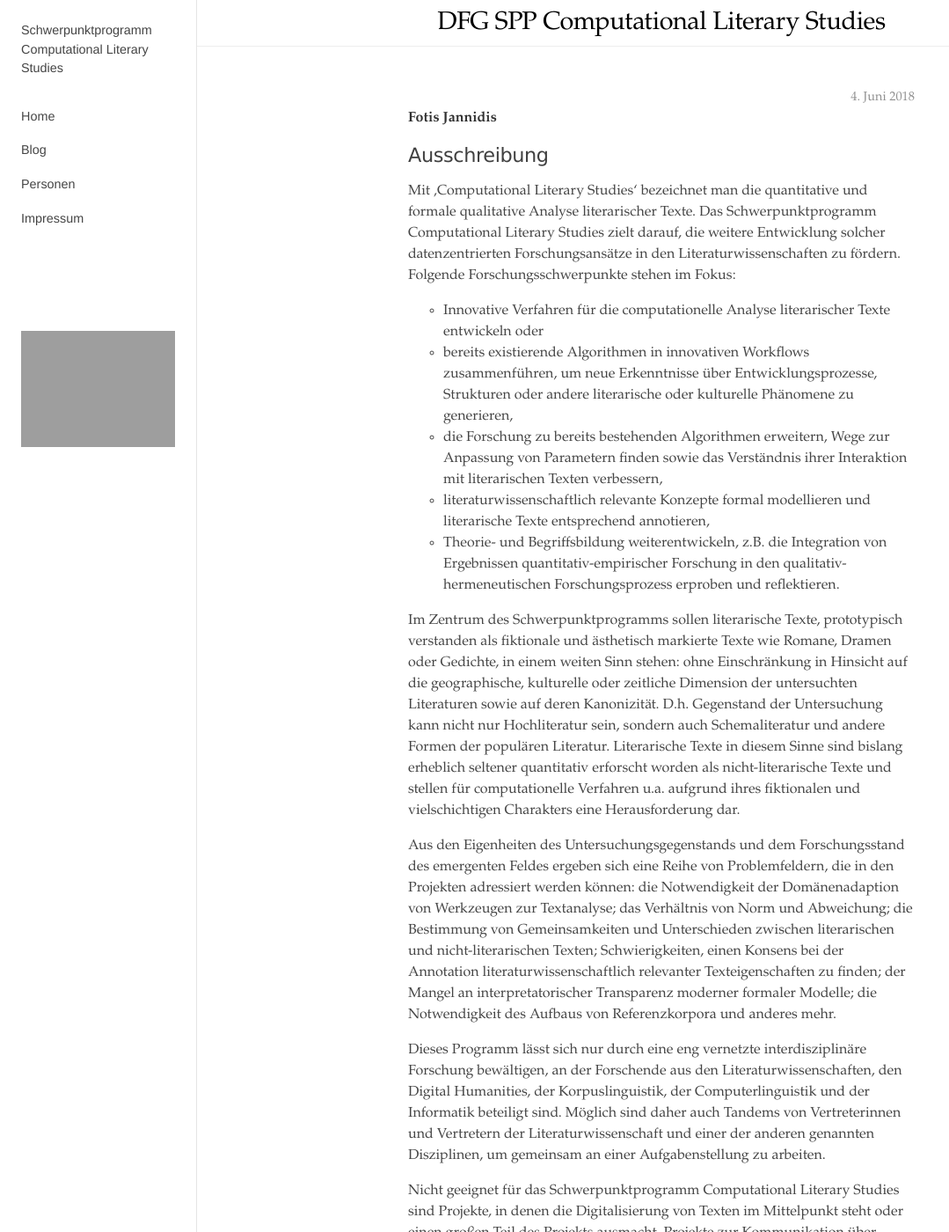
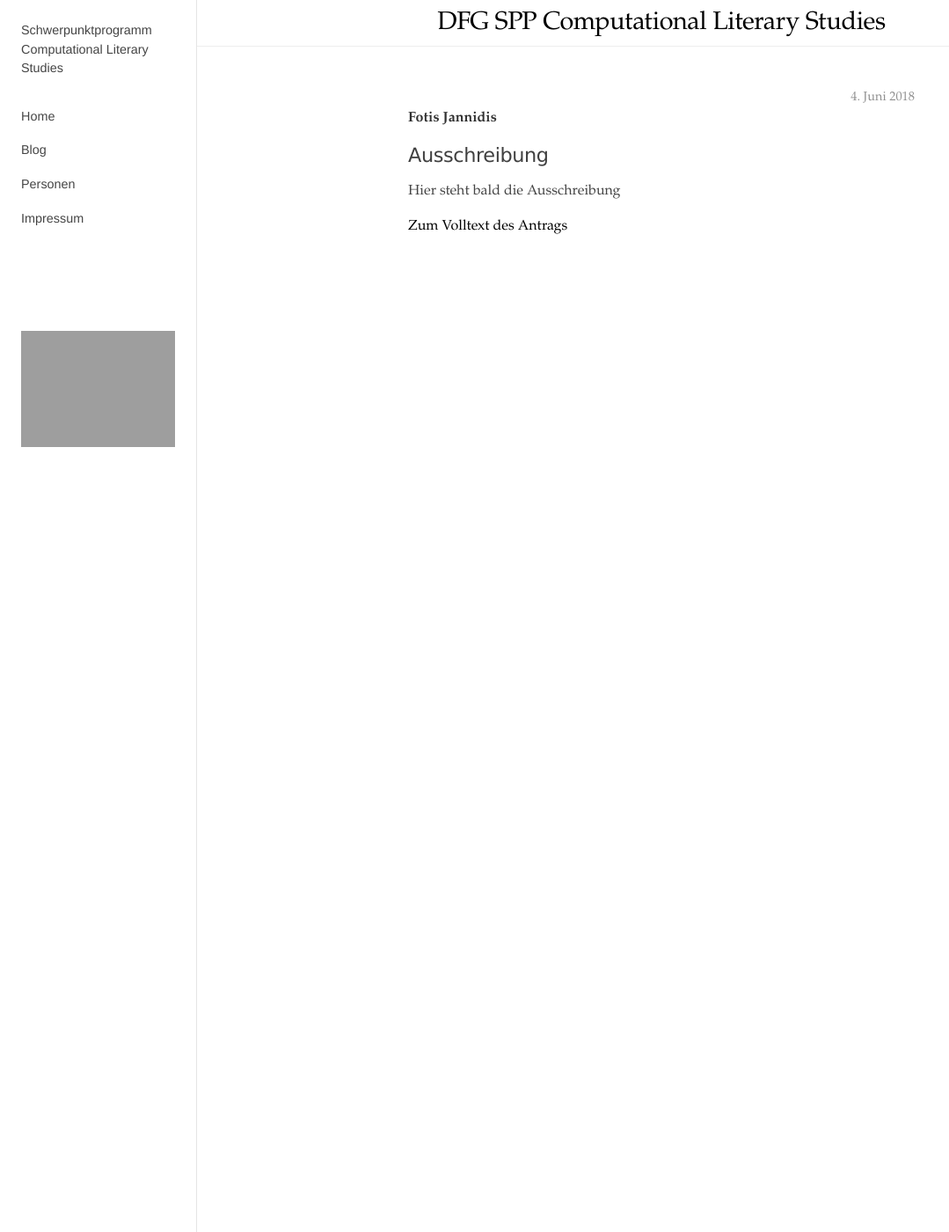
Before and after one commit to EveGayer/dfg-spp-cls.github.io, a Jekyll site: the page built from _posts/2018-06-04-ausschreibung.md, in a window 1280 px wide and 1400 px high. Shown: the whole window at 88% size, without its empty margins (0-1079 px from the left). Built offline with Jekyll 4.4.1, drawn with Linux system fonts in a browser that asks for light colours; some of the changed text lies outside the part shown.

Commit message:
removed announcement

```diff
--- a/_posts/2018-06-04-ausschreibung.md
+++ b/_posts/2018-06-04-ausschreibung.md
@@ -9,20 +9,6 @@
 ---
 
 
-Mit ‚Computational Literary Studies‘ bezeichnet man die quantitative und formale qualitative Analyse literarischer Texte. Das Schwerpunktprogramm Computational Literary Studies zielt darauf, die weitere Entwicklung solcher datenzentrierten Forschungsansätze in den Literaturwissenschaften zu fördern. Folgende Forschungsschwerpunkte stehen im Fokus:
-
-- Innovative Verfahren für die computationelle Analyse literarischer Texte entwickeln oder
-- bereits existierende Algorithmen in innovativen Workflows zusammenführen, um neue Erkenntnisse über Entwicklungsprozesse, Strukturen oder andere literarische oder kulturelle Phänomene zu generieren,
-- die Forschung zu bereits bestehenden Algorithmen erweitern, Wege zur Anpassung von Parametern finden sowie das Verständnis ihrer Interaktion mit literarischen Texten verbessern,
-- literaturwissenschaftlich relevante Konzepte formal modellieren und literarische Texte entsprechend annotieren,
-- Theorie- und Begriffsbildung weiterentwickeln, z.B. die Integration von Ergebnissen quantitativ-empirischer Forschung in den qualitativ-hermeneutischen Forschungsprozess erproben und reflektieren.
-
-Im Zentrum des Schwerpunktprogramms sollen literarische Texte, prototypisch verstanden als fiktionale und ästhetisch markierte Texte wie Romane, Dramen oder Gedichte, in einem weiten Sinn stehen: ohne Einschränkung in Hinsicht auf die geographische, kulturelle oder zeitliche Dimension der untersuchten Literaturen sowie auf deren Kanonizität. D.h. Gegenstand der Untersuchung kann nicht nur Hochliteratur sein, sondern auch Schemaliteratur und andere Formen der populären Literatur. Literarische Texte in diesem Sinne sind bislang erheblich seltener quantitativ erforscht worden als nicht-literarische Texte und stellen für computationelle Verfahren u.a. aufgrund ihres fiktionalen und vielschichtigen Charakters eine Herausforderung dar.
-
-Aus den Eigenheiten des Untersuchungsgegenstands und dem Forschungsstand des emergenten Feldes ergeben sich eine Reihe von Problemfeldern, die in den Projekten adressiert werden können: die Notwendigkeit der Domänenadaption von Werkzeugen zur Textanalyse; das Verhältnis von Norm und Abweichung; die Bestimmung von Gemeinsamkeiten und Unterschieden zwischen literarischen und nicht-literarischen Texten; Schwierigkeiten, einen Konsens bei der Annotation literaturwissenschaftlich relevanter Texteigenschaften zu finden; der Mangel an interpretatorischer Transparenz moderner formaler Modelle; die Notwendigkeit des Aufbaus von Referenzkorpora und anderes mehr.
-
-Dieses Programm lässt sich nur durch eine eng vernetzte interdisziplinäre Forschung bewältigen, an der Forschende aus den Literaturwissenschaften, den Digital Humanities, der Korpuslinguistik, der Computerlinguistik und der Informatik beteiligt sind. Möglich sind daher auch Tandems von Vertreterinnen und Vertretern der Literaturwissenschaft und einer der anderen genannten Disziplinen, um gemeinsam an einer Aufgabenstellung zu arbeiten.
-
-Nicht geeignet für das Schwerpunktprogramm Computational Literary Studies sind Projekte, in denen die Digitalisierung von Texten im Mittelpunkt steht oder einen großen Teil des Projekts ausmacht. Projekte zur Kommunikation über Literatur sollten auch die Beziehung zu den literarischen Texten selbst untersuchen.
+Hier steht bald die Ausschreibung
 
 [Zum Volltext des Antrags]({{site.url}}/assets/schwerpunktprogramm_CLS.pdf)
```
Also changed, not shown: 1 other file.
